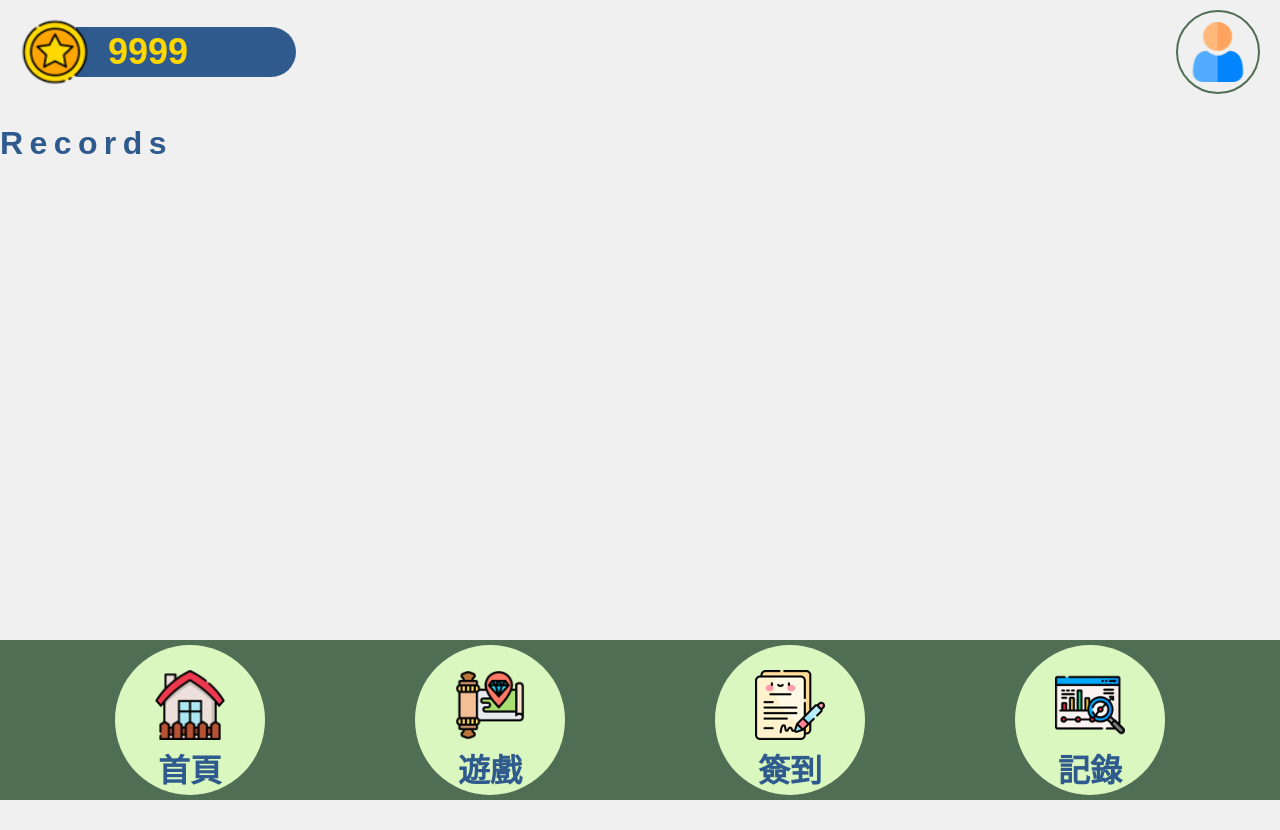
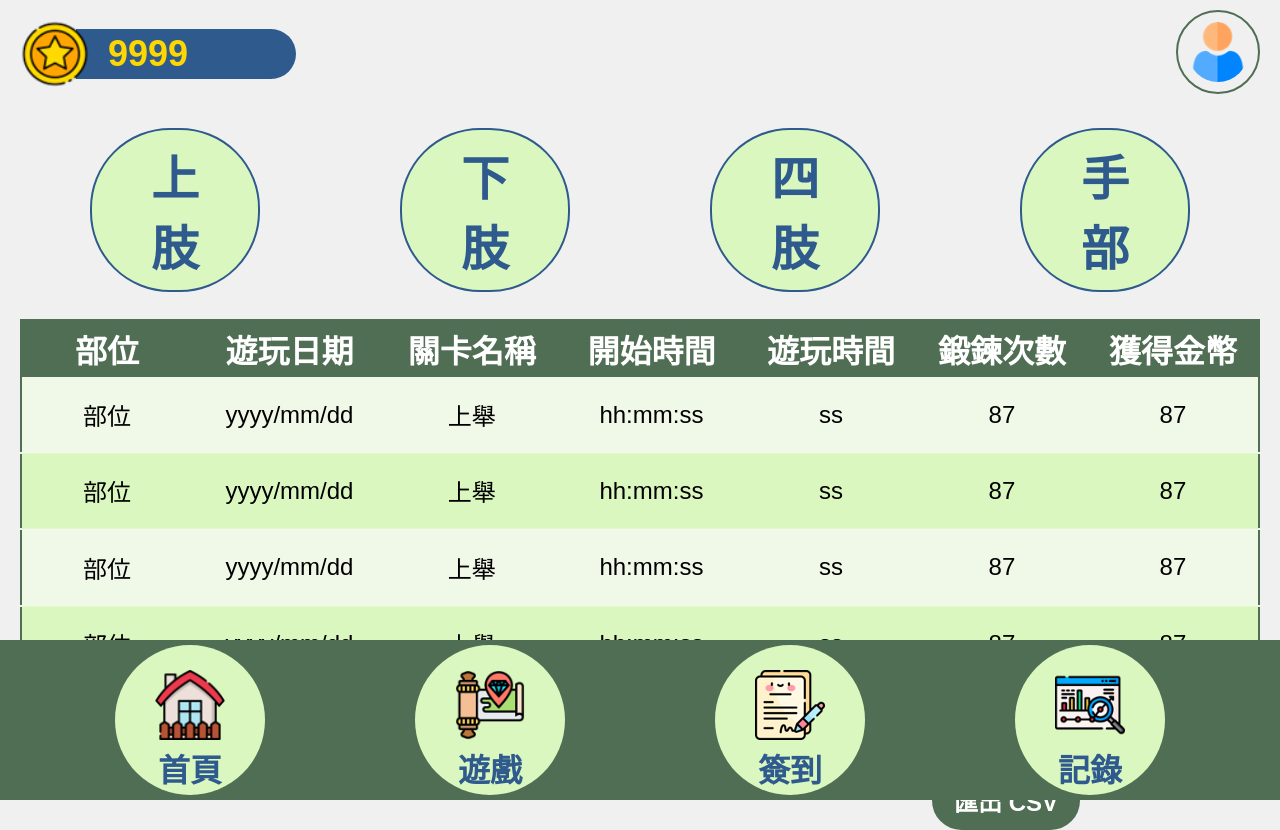
Before and after one commit to Huang0057/Pose_Rehab_Frontend, a React (Create React App) app: page /records in a window 1280 px wide. Before the commit the page ends 800 px from the top, so only its background shows below. Built offline with nearby package versions, Linux system fonts and the light colour scheme; what moment-range would draw is missing.

Commit message:
Records page & Header Dropdown menu

```diff
--- a/src/components/layout/Header/Header.css
+++ b/src/components/layout/Header/Header.css
@@ -45,21 +45,71 @@
   color: white;
 }
 
-.right-content a {
+.right-content {
+  position: relative;
+}
+
+.dropdown {
+  position: relative;
+  display: inline-block;
+}
+
+.dropdown-toggle {
+  cursor: pointer;
   display: flex;
   justify-content: center;
   align-items: center;
   border: 2px solid #506e54;
   border-radius: 50%;
   padding: 10px;
-  width: auto;
+  width: 60px;
+  height: 60px;
+}
+
+.dropdown-toggle img {
+  width: 100%;
   height: auto;
 }
 
-.right-content a img {
+.dropdown-menu {
+  position: absolute;
+  top: 100%;
+  right: 0;
+  background-color: #ffffff;
+  border: 1px solid #e7e7e7;
+  box-shadow: 0 2px 10px rgba(0, 0, 0, 0.1);
+  padding: 10px;
+  border-radius: 4px;
+  z-index: 1000;
   display: flex;
-  justify-content: center;
+  flex-direction: column;
   align-items: center;
-  width: 60px;
-  height: auto;
+  min-width: 200px;
+  min-height: 250px;
 }
+
+.dropdown-menu span {
+  margin-bottom: 20px;
+  font-size: 28px;
+  font-weight: bold;
+  color: #000000;
+  margin-top: auto; /* 這行將 span 放置在中間 */
+}
+
+.logout-button {
+  background-color: #506e54;
+  color: #ffffff;
+  border: none;
+  padding: 4px 8px;
+  cursor: pointer;
+  border-radius: 4px;
+  font-size: 32px;
+  font-weight: bold;
+  width: 100%;
+  text-align: center;
+  margin-top: auto; /* 這行將按鈕置於底部 */
+}
+
+.logout-button:hover {
+  background-color: #405a43;
+}
--- a/src/components/layout/Header/Header.js
+++ b/src/components/layout/Header/Header.js
@@ -1,7 +1,13 @@
-import React from "react";
+import React, { useState } from "react";
 import "./Header.css";
 
 const Header = () => {
+  const [isDropdownOpen, setIsDropdownOpen] = useState(false);
+
+  const toggleDropdown = () => {
+    setIsDropdownOpen(!isDropdownOpen);
+  };
+
   return (
     <div className="header">
       <div className="left-content">
@@ -14,12 +20,20 @@ const Header = () => {
         </div>
       </div>
       <div className="right-content">
-        <a>
+        <div className="dropdown">
           <img
             src={`${process.env.PUBLIC_URL}/images/user-icon.png`}
             alt="User Image"
+            onClick={toggleDropdown}
+            className="dropdown-toggle"
           />
-        </a>
+          {isDropdownOpen && (
+            <div className="dropdown-menu">
+              <span>歡迎，XXX!</span>
+              <button className="logout-button">登出</button>
+            </div>
+          )}
+        </div>
       </div>
     </div>
   );
--- a/src/components/layout/LoginFooter/LoginFooter.css
+++ b/src/components/layout/LoginFooter/LoginFooter.css
@@ -21,11 +21,13 @@
 }
 
 .login-button {
+  font-weight: bold;
   background-color: #daf7bf;
   color: #2e5a8d;
 }
 
 .register-button {
+  font-weight: bold;
   background-color: #daf7bf;
   color: #2e5a8d;
 }
--- a/src/pages/Login/Login.css
+++ b/src/pages/Login/Login.css
@@ -15,9 +15,10 @@ body {
   box-sizing: border-box;
 }
 
-h1 {
+.login-h1 {
   color: #2e5a8d;
-  font-weight: 80px;
+  font-weight: bold;
+  font-size: 80px;
   letter-spacing: 0.2em;
 }
 
--- a/src/pages/Login/Login.js
+++ b/src/pages/Login/Login.js
@@ -4,7 +4,7 @@ import "./Login.css";
 const Login = () => {
   return (
     <div className="login-container">
-      <h1>歡迎回來！請登入</h1>
+      <h1 className="login-h1">歡迎回來！請登入</h1>
       <form className="login-form">
         <label>
           帳號：
--- a/src/pages/Records/Records.css
+++ b/src/pages/Records/Records.css
@@ -0,0 +1,104 @@
+.records-container {
+  padding: 20px;
+  display: flex;
+  flex-direction: column;
+  align-items: center;
+
+  height: 50vh;
+}
+
+.records-button-container {
+  display: flex;
+  margin-bottom: 100px;
+  justify-content: center;
+}
+
+.records-button-container button {
+  margin-right: 70px;
+  margin-left: 70px;
+  padding: 10px 40px;
+  font-size: 48px;
+  font-weight: bold;
+  color: #2e5a8d;
+  background-color: #daf7bf;
+  border: 2px solid #2e5a8d;
+  border-radius: 80px;
+  text-align: center;
+  cursor: pointer;
+}
+
+.export-button {
+  font-weight: bold;
+  color: #2e5a8d;
+  background-color: #daf7bf;
+  border: 2px solid #2e5a8d;
+  border-radius: 80px;
+  text-align: center;
+  cursor: pointer;
+}
+
+.records-table-container {
+  display: flex;
+  justify-content: center;
+  align-items: center;
+  width: 100%;
+}
+
+.records-table {
+  width: auto;
+  height: 150%;
+  border-collapse: collapse;
+  border: 2px solid #506e54;
+}
+
+.records-table th,
+.records-table td {
+  border: 1px solid transparent;
+  padding: 5px;
+  text-align: center;
+}
+
+.records-table th {
+  background-color: #506e54;
+  color: #ffffff;
+  font-weight: bold;
+  font-size: 32px;
+  width: 200px;
+}
+.records-table td {
+  font-size: 24px;
+}
+
+.records-table tr {
+  border-bottom: 2px solid #ffffff2d; /* 分隔線 */
+}
+
+.records-table tr:last-child {
+  border-bottom: none;
+}
+
+.records-table tr:nth-child(even) {
+  background-color: #daf7bf; /* 偶數行背景顏色 */
+}
+
+.records-table tr:nth-child(odd) {
+  background-color: #f0f8e7; /* 奇數行背景顏色 */
+}
+.export-button-container {
+  display: flex;
+  justify-content: flex-end;
+  width: 100%;
+  margin-top: 85px;
+  margin-right: 45vh;
+}
+
+.export-button {
+  padding: 10px 20px;
+  font-size: 24px;
+  font-weight: bold;
+  color: #ffffff;
+  background-color: #506e54;
+  border: 2px solid #506e54;
+  border-radius: 80px;
+  cursor: pointer;
+}
--- a/src/pages/Records/Records.js
+++ b/src/pages/Records/Records.js
@@ -1,9 +1,62 @@
 import React from "react";
+import "./Records.css";
 
 const Records = () => {
+  const headers = [
+    "部位",
+    "遊玩日期",
+    "關卡名稱",
+    "開始時間",
+    "遊玩時間",
+    "鍛鍊次數",
+    "獲得金幣",
+  ];
+
+  const rows = Array(5).fill({
+    part: "部位",
+    playDate: "yyyy/mm/dd",
+    levelName: "上舉",
+    startTime: "hh:mm:ss",
+    playDuration: "ss",
+    exerciseCount: "87",
+    coinsEarned: "87",
+  });
+
   return (
-    <div>
-      <h1>Records</h1>
+    <div className="records-container">
+      <div className="records-button-container">
+        <button>上肢</button>
+        <button>下肢</button>
+        <button>四肢</button>
+        <button>手部</button>
+      </div>
+      <div className="records-table-container">
+        <table className="records-table">
+          <thead>
+            <tr>
+              {headers.map((header, index) => (
+                <th key={index}>{header}</th>
+              ))}
+            </tr>
+          </thead>
+          <tbody>
+            {rows.map((row, index) => (
+              <tr key={index}>
+                <td>{row.part}</td>
+                <td>{row.playDate}</td>
+                <td>{row.levelName}</td>
+                <td>{row.startTime}</td>
+                <td>{row.playDuration}</td>
+                <td>{row.exerciseCount}</td>
+                <td>{row.coinsEarned}</td>
+              </tr>
+            ))}
+          </tbody>
+        </table>
+      </div>
+      <div className="export-button-container">
+        <button className="export-button">匯出 CSV</button>
+      </div>
     </div>
   );
 };
```
